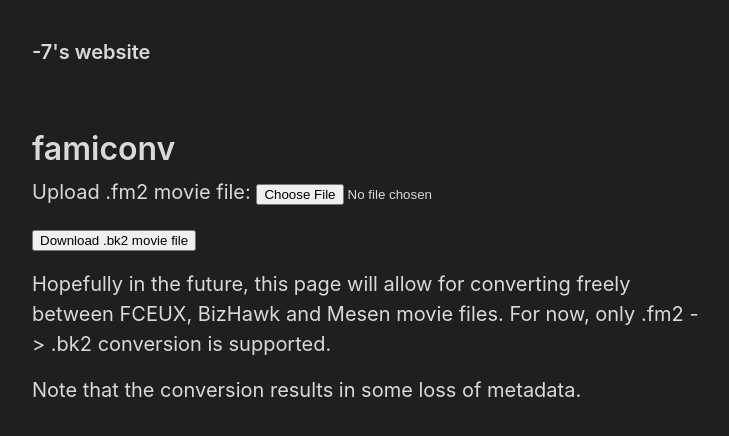
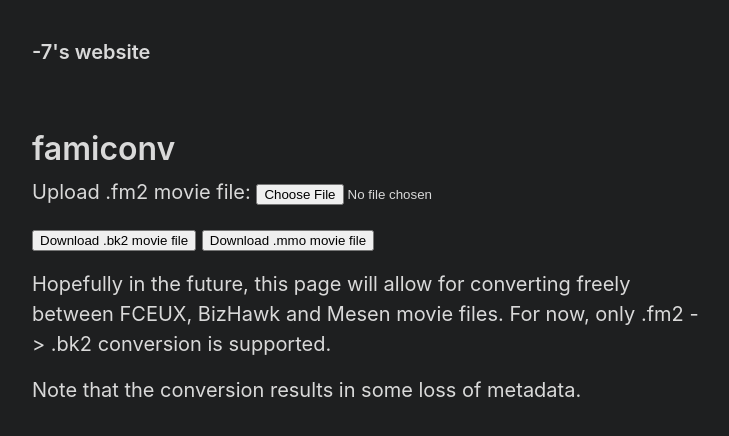
Before and after one commit to negative-seven/negative-seven.github.io, a Jekyll site: the page built from _pages/famiconv/index.md, in a window 1280 px wide. Shown: the top 436 px of the page, without its empty margins (272-1001 px from the left). Built offline with Jekyll 4.4.1, drawn with Linux system fonts in a browser that asks for light colours; some of the changed lines change nothing that is shown.

Commit message:
Add conversion to Mesen .mmo movie file

```diff
--- a/_pages/famiconv/index.md
+++ b/_pages/famiconv/index.md
@@ -6,7 +6,8 @@
 
 Upload .fm2 movie file: <input type="file" id="fileSelector">
 
-<button id="downloadButton">Download .bk2 movie file</button>
+<button id="bk2DownloadButton">Download .bk2 movie file</button>
+<button id="mmoDownloadButton">Download .mmo movie file</button>
 
 Hopefully in the future, this page will allow for converting freely between FCEUX, BizHawk and Mesen movie files. For now, only .fm2 -> .bk2 conversion is supported.
 
--- a/_pages/famiconv/js/main.js
+++ b/_pages/famiconv/js/main.js
@@ -3,24 +3,40 @@
     let reader = new FileReader();
     reader.onload = async function () {
         movie = Movie.fromFm2Format(file.name, reader.result);
-        console.log(movie);
     };
     reader.readAsBinaryString(file);
 })
 
-$('#downloadButton').click(async function (event) {
+$('#bk2DownloadButton').click(async function (event) {
+    await downloadMovie('bk2');
+});
+
+$('#mmoDownloadButton').click(async function (event) {
+    await downloadMovie('mmo');
+});
+
+async function downloadMovie(format) {
     if (typeof movie === 'undefined') {
         alert('No movie uploaded!');
         return;
     }
 
-    await movie.toBk2FormatAsync().then(f => {
+    let conversionFunction;
+    if (format == 'bk2') {
+        conversionFunction = Movie.prototype.toBk2FormatAsync;
+    } else if (format == 'mmo') {
+        conversionFunction = Movie.prototype.toMmoFormatAsync;
+    } else {
+        throw 'Invalid format passed to downloadMovie';
+    }
+
+    await conversionFunction.bind(movie)().then(f => {
         let a = $('<a>').hide();
         a.attr('href', 'data:application/zip;base64,' + encodeURIComponent(f));
-        a.attr('download', movie.filename.replace('.fm2', '.bk2'));
+        a.attr('download', movie.filename.replace('.fm2', '.' + format));
 
         $('body').append(a);
         a[0].click();
         $('body').remove(a);
     });
-});
+}
--- a/_pages/famiconv/js/movie.js
+++ b/_pages/famiconv/js/movie.js
@@ -132,4 +132,53 @@
         movieData.file('Subtitles.txt', subtitlesData);
         return await movieData.generateAsync({ type: 'base64' });
     }
+
+    async toMmoFormatAsync() {
+        let gameSettingsData = [
+            'MesenVersion 0.9.9',
+            'MovieFormatVersion 1',
+            `GameFile ${this.romFilename}`,
+            'Region NTSC',
+            'ConsoleType Famicom',
+            'Controller1 StandardController',
+            'Controller2 StandardController',
+            'ExpansionDevice None',
+            'ExtraScanlinesBeforeNmi 0',
+            'ExtraScanlinesAfterNmi 0',
+            'DisablePpu2004Reads false',
+            'DisablePaletteRead false',
+            'DisableOamAddrBug false',
+            'UseNes101Hvc101Behavior false',
+            'EnableOamDecay false',
+            'DisablePpuReset false',
+            'ZapperDetectionRadius 0',
+            'RamPowerOnState 0',
+        ].join('\n') + '\n';
+
+        let movieInfoData = 'Author\nDescription\n';
+
+        let inputsDataLines = [];
+        for (let input of this.inputs) {
+            const BUTTONS = 'UDLRSsBA';
+
+            let inputLine = '|..|........|.........'.split('');
+
+            for (let button of input.controller0) {
+                inputLine[4 + BUTTONS.indexOf(button)] = button;
+            }
+
+            for (let button of input.controller1) {
+                inputLine[13 + BUTTONS.indexOf(button)] = button;
+            }
+
+            inputsDataLines.push(inputLine.join(''));
+        }
+        let inputsData = inputsDataLines.join('\n') + '\n';
+
+        let movieData = new JSZip();
+        movieData.file('GameSettings.txt', gameSettingsData);
+        movieData.file('MovieInfo.txt', movieInfoData);
+        movieData.file('Input.txt', inputsData);
+        return await movieData.generateAsync({ type: 'base64' });
+    }
 }
```
